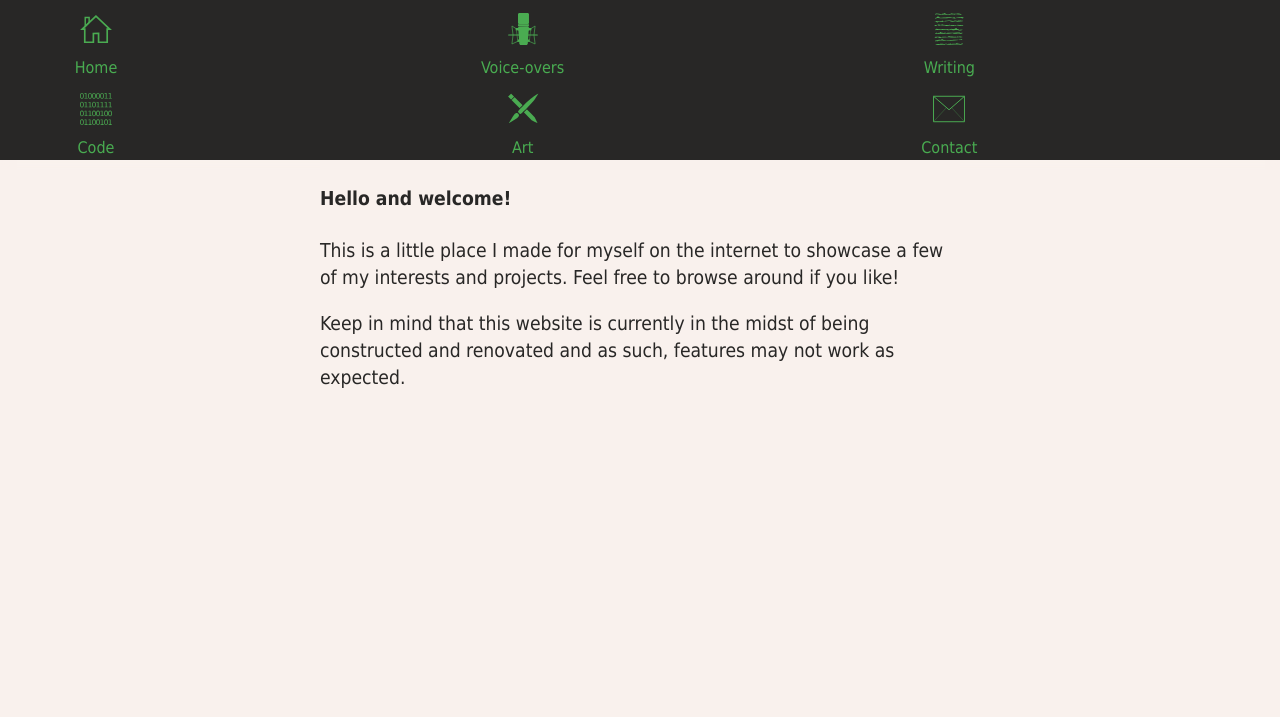
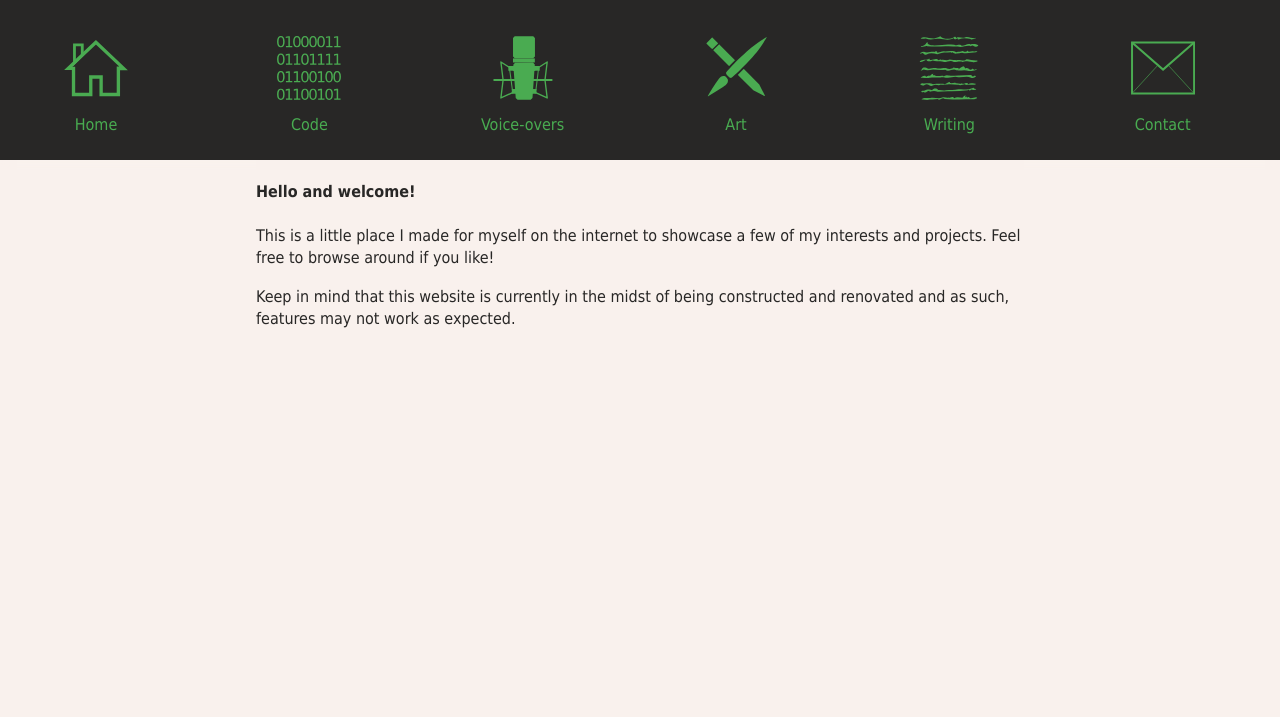
Before and after one commit to LatentLeprechaun/latentleprechaun.github.io, a plain HTML site: page index.html in a window 1280 px wide. Shown: the top 717 px of the page. Drawn offline with Linux system fonts and the light colour scheme; a web font is replaced by a local one.

Commit message:
fixing sizing for elements on high resolution screens.

```diff
--- a/css/stylesheet.css
+++ b/css/stylesheet.css
@@ -110,9 +110,9 @@ h3{
   justify-content: space-evenly;
   margin: 0px;
   background: var(--dark-slate);
-  height: 5rem;
+  height: 15vh;
   text-align: center;
-  font-size: 1rem;
+  font-size: 2vh;
   color: var(--muted-green);
   transition: flex 90ms ease-in, background 90ms ease-in, color 90ms ease-in;
 }
@@ -127,7 +127,7 @@ h3{
   margin: auto;
   margin-bottom: 10px;
   margin-top: 10px;
-  height: 2rem;
+  height: 8vh;
   width: auto;
   display: block;
   filter: var(--muted-green-filter);
@@ -172,8 +172,8 @@ h3{
 .content{
   background: var(--off-white);
   min-height: 70vh;
-  width: clamp(45ch, 50%, 75ch);
-  font-size: clamp(0.5em, 3.5vw, 1.2em);
+  width: 60vw;
+  font-size: max(1vw, 1rem);
   line-height: 1.4em;
 }
 
```
